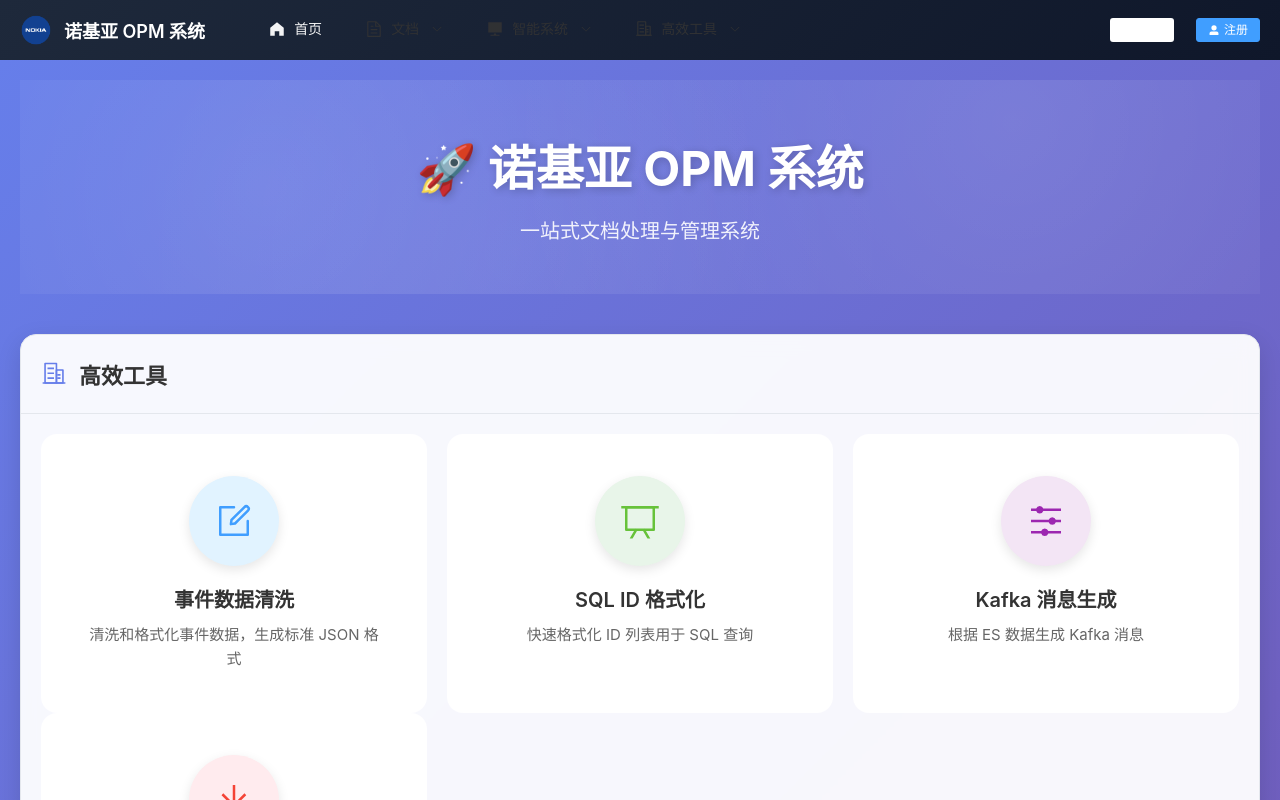
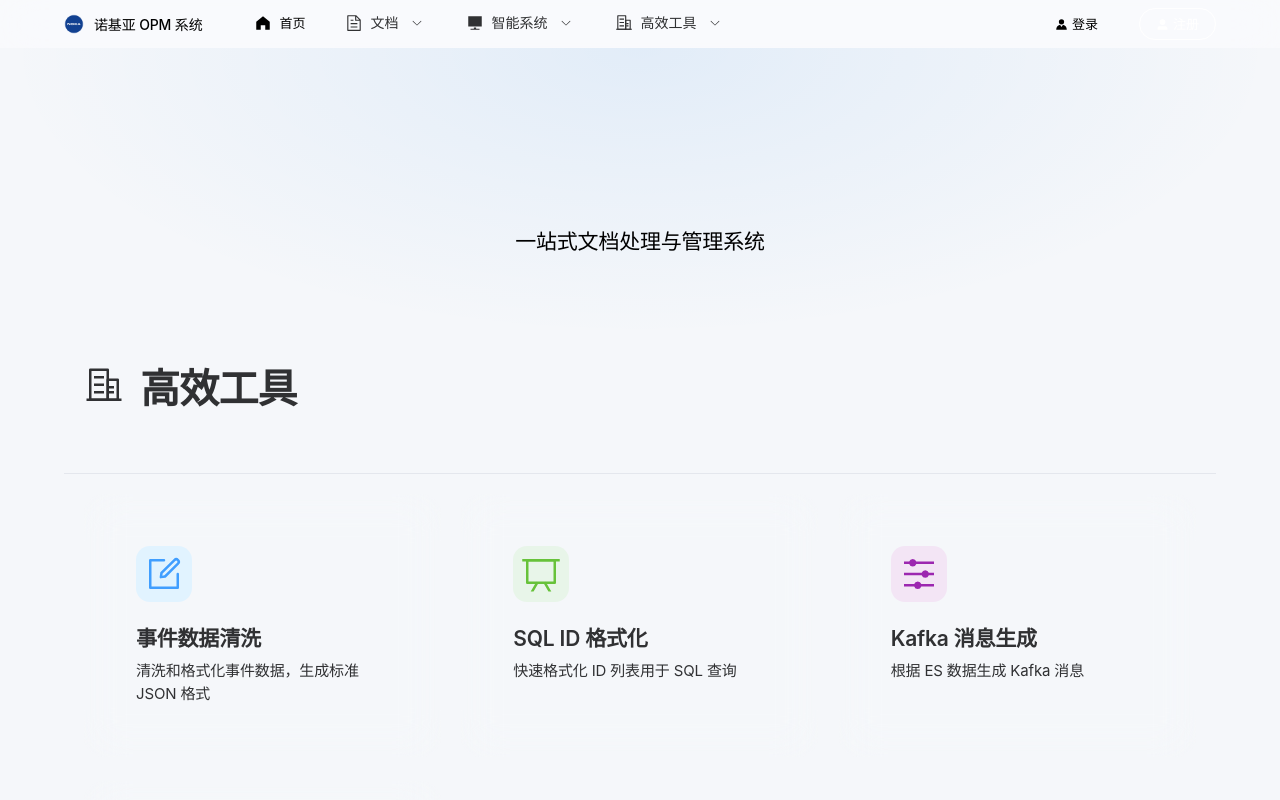
Before and after one commit to qbu889/OPMPlatform, a Vue app in the folder frontend/: page / in a window 1280 px wide. Shown: the top 800 px of the page. Built offline with nearby package versions, Linux system fonts and the light colour scheme.

Commit message:
new：前端风格调整

```diff
--- a/frontend/src/components/Header.vue
+++ b/frontend/src/components/Header.vue
@@ -264,111 +264,152 @@
 
 <style scoped>
 .header {
-  background: linear-gradient(135deg, #1e293b 0%, #0f172a 100%);
+  background: rgba(251, 251, 253, 0.8);
+  backdrop-filter: saturate(180%) blur(20px);
+  -webkit-backdrop-filter: saturate(180%) blur(20px);
+  border-bottom: 1px solid var(--apple-border);
   padding: 0;
   position: sticky;
   top: 0;
   z-index: 1000;
+  height: 48px;
+}
+
+/* Dark mode header */
+@media (prefers-color-scheme: dark) {
+  .header {
+    background: rgba(29, 29, 31, 0.72);
+  }
 }
 
 .header-content {
-  max-width: 1400px;
+  max-width: 1200px;
   margin: 0 auto;
   display: flex;
   align-items: center;
-  padding: 0 20px;
-  height: 60px;
+  padding: 0 24px;
+  height: 48px;
 }
 
 .logo {
   display: flex;
   align-items: center;
   cursor: pointer;
-  margin-right: 40px;
+  margin-right: 32px;
+  transition: opacity 0.2s ease;
+}
+
+.logo:hover {
+  opacity: 0.7;
 }
 
 .logo-icon {
-  height: 32px;
-  margin-right: 12px;
+  height: 20px;
+  margin-right: 10px;
 }
 
 .logo-text {
-  color: white;
-  font-weight: 600;
-  font-size: 18px;
+  color: var(--apple-text);
+  font-weight: 500;
+  font-size: 14px;
+  letter-spacing: -0.01em;
 }
 
 .el-menu {
   background: transparent;
   border: none;
   flex: 1;
+  height: 48px;
 }
 
 .el-menu-item,
 .el-sub-menu__title {
-  color: rgba(255, 255, 255, 0.95);
-  height: 60px;
-  line-height: 60px;
+  color: var(--apple-text-secondary);
+  height: 48px;
+  line-height: 48px;
+  font-size: 13px;
+  font-weight: 400;
+  padding: 0 16px;
+  transition: color 0.2s ease;
 }
 
 .el-menu-item:hover,
 .el-sub-menu__title:hover {
-  background: rgba(255, 255, 255, 0.1);
-  color: #fff;
+  background: transparent;
+  color: var(--apple-text);
 }
 
 .el-menu-item.is-active {
-  color: #409eff;
+  color: var(--apple-text);
+  font-weight: 500;
 }
 
-/* 子菜单样式 - 深色背景 */
+/* 子菜单样式 - Apple 风格 */
 .el-menu--popup {
-  background-color: #1e293b !important;
-  border-color: #334155 !important;
+  background-color: rgba(251, 251, 253, 0.95) !important;
+  backdrop-filter: saturate(180%) blur(20px);
+  border-color: var(--apple-border) !important;
+  border-radius: 12px;
+  padding: 8px 0;
+}
+
+@media (prefers-color-scheme: dark) {
+  .el-menu--popup {
+    background-color: rgba(30, 30, 30, 0.95) !important;
+  }
 }
 
 .el-menu--popup .el-menu-item {
-  color: rgba(255, 255, 255, 0.9) !important;
-  background-color: #1e293b !important;
+  color: var(--apple-text) !important;
+  background-color: transparent !important;
+  height: 36px;
+  line-height: 36px;
+  font-size: 13px;
+  border-radius: 6px;
+  margin: 2px 8px;
+  padding: 0 12px;
 }
 
 .el-menu--popup .el-menu-item:hover {
-  background: rgba(255, 255, 255, 0.1) !important;
-  color: #fff !important;
+  background: var(--apple-blue) !important;
+  color: white !important;
 }
 
 .el-menu--popup .el-menu-item.is-active {
-  color: #409eff !important;
+  color: var(--apple-blue) !important;
+  font-weight: 500;
 }
 
 /* 子菜单箭头颜色 */
 .el-sub-menu__icon-arrow {
-  color: rgba(255, 255, 255, 0.9);
+  color: var(--apple-text-secondary);
 }
 
 .user-menu {
   margin-left: auto;
   display: flex;
   align-items: center;
-  gap: 10px;
+  gap: 12px;
 }
 
 .user-info {
   display: flex;
   align-items: center;
   cursor: pointer;
-  color: white;
-  padding: 8px 12px;
-  border-radius: 4px;
-  transition: background 0.3s;
+  color: var(--apple-text);
+  padding: 6px 12px;
+  border-radius: 980px;
+  transition: all 0.2s ease;
+  font-size: 13px;
 }
 
 .user-info:hover {
-  background: rgba(255, 255, 255, 0.1);
+  background: var(--apple-bg-secondary);
 }
 
 .user-info .el-icon {
   margin-right: 6px;
+  font-size: 16px;
 }
 
 .user-info span:first-child {
@@ -376,32 +417,37 @@
 }
 
 .admin-badge {
-  background: #f56c6c;
+  background: #ff3b30;
   color: white;
-  font-size: 12px;
+  font-size: 11px;
   padding: 2px 8px;
-  border-radius: 10px;
+  border-radius: 980px;
+  font-weight: 500;
 }
 
 .el-button {
-  color: white;
-  border-color: rgba(255, 255, 255, 0.5);
+  color: var(--apple-text);
+  border-color: transparent;
+  background: transparent;
+  border-radius: 980px;
+  font-size: 13px;
+  height: 32px;
+  padding: 0 16px;
 }
 
 .el-button:hover {
-  color: white;
-  background-color: rgba(255, 255, 255, 0.1);
-  border-color: rgba(255, 255, 255, 0.8);
+  background: var(--apple-bg-secondary);
+  border-color: transparent;
 }
 
 .el-button--primary {
-  background-color: #409eff;
-  border-color: #409eff;
+  background-color: var(--apple-blue);
+  border-color: var(--apple-blue);
   color: white;
 }
 
 .el-button--primary:hover {
-  background-color: #66b1ff;
-  border-color: #66b1ff;
+  background-color: var(--apple-blue-hover);
+  border-color: var(--apple-blue-hover);
 }
 </style>
--- a/frontend/src/style.css
+++ b/frontend/src/style.css
@@ -1,86 +1,93 @@
 :root {
-  --text: #6b6375;
-  --text-h: #08060d;
-  --bg: #fff;
-  --border: #e5e4e7;
-  --code-bg: #f4f3ec;
-  --accent: #aa3bff;
-  --accent-bg: rgba(170, 59, 255, 0.1);
-  --accent-border: rgba(170, 59, 255, 0.5);
-  --social-bg: rgba(244, 243, 236, 0.5);
-  --shadow:
-    rgba(0, 0, 0, 0.1) 0 10px 15px -3px, rgba(0, 0, 0, 0.05) 0 4px 6px -2px;
+  /* Apple 风格配色 */
+  --apple-bg: #ffffff;
+  --apple-bg-secondary: #f5f5f7;
+  --apple-text: #1d1d1f;
+  --apple-text-secondary: #86868b;
+  --apple-blue: #0071e3;
+  --apple-blue-hover: #0077ed;
+  --apple-border: rgba(0, 0, 0, 0.1);
+  --apple-card-bg: rgba(255, 255, 255, 0.8);
+  --apple-shadow: 0 4px 24px rgba(0, 0, 0, 0.08);
+  --apple-shadow-hover: 0 8px 32px rgba(0, 0, 0, 0.12);
 
-  --sans: system-ui, 'Segoe UI', Roboto, sans-serif;
-  --heading: system-ui, 'Segoe UI', Roboto, sans-serif;
-  --mono: ui-monospace, Consolas, monospace;
+  /* 字体 */
+  --font-sf: -apple-system, BlinkMacSystemFont, 'SF Pro Display', 'SF Pro Text',
+             'Helvetica Neue', 'PingFang SC', 'Microsoft YaHei', sans-serif;
 
-  font: 18px/145% var(--sans);
-  letter-spacing: 0.18px;
-  color-scheme: light dark;
-  color: var(--text);
-  background: var(--bg);
+  font: 16px/1.5 var(--font-sf);
+  letter-spacing: -0.01em;
+  color-scheme: light;
+  color: var(--apple-text);
+  background: var(--apple-bg);
   font-synthesis: none;
   text-rendering: optimizeLegibility;
   -webkit-font-smoothing: antialiased;
   -moz-osx-font-smoothing: grayscale;
 
   @media (max-width: 1024px) {
-    font-size: 16px;
+    font-size: 14px;
   }
 }
 
 @media (prefers-color-scheme: dark) {
   :root {
-    --text: #9ca3af;
-    --text-h: #f3f4f6;
-    --bg: #16171d;
-    --border: #2e303a;
-    --code-bg: #1f2028;
-    --accent: #c084fc;
-    --accent-bg: rgba(192, 132, 252, 0.15);
-    --accent-border: rgba(192, 132, 252, 0.5);
-    --social-bg: rgba(47, 48, 58, 0.5);
-    --shadow:
-      rgba(0, 0, 0, 0.4) 0 10px 15px -3px, rgba(0, 0, 0, 0.25) 0 4px 6px -2px;
-  }
-
-  #social .button-icon {
-    filter: invert(1) brightness(2);
+    --apple-bg: #000000;
+    --apple-bg-secondary: #1d1d1f;
+    --apple-text: #f5f5f7;
+    --apple-text-secondary: #86868b;
+    --apple-blue: #2997ff;
+    --apple-blue-hover: #0077ed;
+    --apple-border: rgba(255, 255, 255, 0.1);
+    --apple-card-bg: rgba(30, 30, 30, 0.8);
+    --apple-shadow: 0 4px 24px rgba(0, 0, 0, 0.3);
+    --apple-shadow-hover: 0 8px 32px rgba(0, 0, 0, 0.4);
   }
 }
 
 body {
   margin: 0;
+  font-family: var(--font-sf);
 }
 
-h1,
-h2 {
-  font-family: var(--heading);
-  font-weight: 500;
-  color: var(--text-h);
+h1, h2, h3, h4, h5, h6 {
+  font-family: var(--font-sf);
+  font-weight: 600;
+  color: var(--apple-text);
+  letter-spacing: -0.02em;
 }
 
 h1 {
   font-size: 56px;
-  letter-spacing: -1.68px;
-  margin: 32px 0;
+  line-height: 1.07;
+  margin: 0 0 20px;
   @media (max-width: 1024px) {
-    font-size: 36px;
-    margin: 20px 0;
+    font-size: 40px;
   }
 }
+
 h2 {
-  font-size: 24px;
-  line-height: 118%;
-  letter-spacing: -0.24px;
-  margin: 0 0 8px;
+  font-size: 48px;
+  line-height: 1.08;
+  margin: 0 0 16px;
   @media (max-width: 1024px) {
-    font-size: 20px;
+    font-size: 32px;
   }
 }
+
+h3 {
+  font-size: 28px;
+  line-height: 1.14;
+  margin: 0 0 12px;
+  @media (max-width: 1024px) {
+    font-size: 24px;
+  }
+}
+
 p {
   margin: 0;
+  color: var(--apple-text-secondary);
+  line-height: 1.6;
 }
 
 code,
@@ -156,141 +163,27 @@
   }
 }
 
-#app {
-  width: 1126px;
-  max-width: 100%;
-  margin: 0 auto;
-  text-align: center;
-  border-inline: 1px solid var(--border);
-  min-height: 100svh;
-  display: flex;
-  flex-direction: column;
-  box-sizing: border-box;
+/* Apple 风格滚动条 */
+::-webkit-scrollbar {
+  width: 8px;
+  height: 8px;
 }
 
-#center {
-  display: flex;
-  flex-direction: column;
-  gap: 25px;
-  place-content: center;
-  place-items: center;
-  flex-grow: 1;
-
-  @media (max-width: 1024px) {
-    padding: 32px 20px 24px;
-    gap: 18px;
-  }
+::-webkit-scrollbar-track {
+  background: transparent;
 }
 
-#next-steps {
-  display: flex;
-  border-top: 1px solid var(--border);
-  text-align: left;
-
-  & > div {
-    flex: 1 1 0;
-    padding: 32px;
-    @media (max-width: 1024px) {
-      padding: 24px 20px;
-    }
-  }
-
-  .icon {
-    margin-bottom: 16px;
-    width: 22px;
-    height: 22px;
-  }
-
-  @media (max-width: 1024px) {
-    flex-direction: column;
-    text-align: center;
-  }
+::-webkit-scrollbar-thumb {
+  background: rgba(0, 0, 0, 0.2);
+  border-radius: 4px;
 }
 
-#docs {
-  border-right: 1px solid var(--border);
-
-  @media (max-width: 1024px) {
-    border-right: none;
-    border-bottom: 1px solid var(--border);
-  }
+::-webkit-scrollbar-thumb:hover {
+  background: rgba(0, 0, 0, 0.3);
 }
 
-#next-steps ul {
-  list-style: none;
-  padding: 0;
-  display: flex;
-  gap: 8px;
-  margin: 32px 0 0;
-
-  .logo {
-    height: 18px;
-  }
-
-  a {
-    color: var(--text-h);
-    font-size: 16px;
-    border-radius: 6px;
-    background: var(--social-bg);
-    display: flex;
-    padding: 6px 12px;
-    align-items: center;
-    gap: 8px;
-    text-decoration: none;
-    transition: box-shadow 0.3s;
-
-    &:hover {
-      box-shadow: var(--shadow);
-    }
-    .button-icon {
-      height: 18px;
-      width: 18px;
-    }
-  }
-
-  @media (max-width: 1024px) {
-    margin-top: 20px;
-    flex-wrap: wrap;
-    justify-content: center;
-
-    li {
-      flex: 1 1 calc(50% - 8px);
-    }
-
-    a {
-      width: 100%;
-      justify-content: center;
-      box-sizing: border-box;
-    }
-  }
+/* 选中文字样式 */
+::selection {
+  background: var(--apple-blue);
+  color: white;
 }
-
-#spacer {
-  height: 88px;
-  border-top: 1px solid var(--border);
-  @media (max-width: 1024px) {
-    height: 48px;
-  }
-}
-
-.ticks {
-  position: relative;
-  width: 100%;
-
-  &::before,
-  &::after {
-    content: '';
-    position: absolute;
-    top: -4.5px;
-    border: 5px solid transparent;
-  }
-
-  &::before {
-    left: 0;
-    border-left-color: var(--border);
-  }
-  &::after {
-    right: 0;
-    border-right-color: var(--border);
-  }
-}
--- a/frontend/src/views/Home.vue
+++ b/frontend/src/views/Home.vue
@@ -180,16 +180,16 @@
 
 <style scoped>
 .home-container {
-  padding: 20px;
-  background: linear-gradient(135deg, #667eea 0%, #764ba2 100%);
-  min-height: 100vh;
+  min-height: calc(100vh - 48px);
 }
 
+/* Hero 区域 - Apple 风格 */
 .header {
   text-align: center;
-  padding: 50px 0;
-  margin-bottom: 40px;
+  padding: 80px 20px 60px;
+  background: var(--apple-bg);
   position: relative;
+  overflow: hidden;
 }
 
 .header::before {
@@ -199,124 +199,151 @@
   left: 0;
   right: 0;
   bottom: 0;
-  background: radial-gradient(circle at 20% 50%, rgba(255, 255, 255, 0.1) 0%, transparent 50%),
-              radial-gradient(circle at 80% 20%, rgba(255, 255, 255, 0.1) 0%, transparent 50%),
-              radial-gradient(circle at 40% 80%, rgba(255, 255, 255, 0.05) 0%, transparent 50%);
+  background: radial-gradient(ellipse at 50% 0%, rgba(0, 113, 227, 0.08) 0%, transparent 70%);
   pointer-events: none;
 }
 
 .header h1 {
-  font-size: 48px;
-  color: white;
-  margin-bottom: 15px;
+  font-size: 56px;
   font-weight: 700;
-  text-shadow: 2px 2px 8px rgba(0, 0, 0, 0.2);
+  letter-spacing: -0.025em;
+  margin: 0 0 16px;
+  background: linear-gradient(135deg, var(--apple-text) 0%, var(--apple-text-secondary) 100%);
+  -webkit-background-clip: text;
+  -webkit-text-fill-color: transparent;
+  background-clip: text;
   position: relative;
   z-index: 1;
 }
 
 .header p {
-  font-size: 20px;
-  color: rgba(255, 255, 255, 0.9);
+  font-size: 21px;
+  font-weight: 400;
+  color: var(--apple-text-secondary);
   position: relative;
   z-index: 1;
+  letter-spacing: -0.01em;
 }
 
+/* 章节卡片 */
 .section-card {
-  margin-bottom: 35px;
-  border-radius: 16px;
-  box-shadow: 0 8px 24px rgba(0, 0, 0, 0.12);
-  transition: all 0.3s ease;
-  backdrop-filter: blur(10px);
-  background: rgba(255, 255, 255, 0.95);
-}
-
-.section-card:hover {
-  transform: translateY(-5px);
-  box-shadow: 0 12px 32px rgba(0, 0, 0, 0.18);
+  max-width: 1200px;
+  margin: 0 auto 60px;
+  padding: 0 24px;
+  border: none;
+  background: transparent;
+  box-shadow: none;
+  backdrop-filter: none;
 }
 
 .section-header {
   display: flex;
   align-items: center;
-  font-size: 22px;
+  font-size: 40px;
   font-weight: 700;
-  color: #333;
-  padding: 5px 0;
+  color: var(--apple-text);
+  padding: 0 0 40px;
+  letter-spacing: -0.02em;
 }
 
 .section-header .el-icon {
-  margin-right: 12px;
-  font-size: 26px;
-  color: #667eea;
+  margin-right: 16px;
+  font-size: 40px;
+  color: var(--apple-blue);
+}
+
+/* 功能卡片网格 */
+.el-row {
+  margin: 0 -12px;
+}
+
+.el-col {
+  padding: 0 12px;
+  margin-bottom: 24px;
 }
 
 .feature-card {
   cursor: pointer;
-  transition: all 0.3s cubic-bezier(0.4, 0, 0.2, 1);
-  border-radius: 16px;
-  padding: 20px;
-  text-align: center;
-  border: 2px solid transparent;
+  transition: all 0.4s cubic-bezier(0.25, 0.46, 0.45, 0.94);
+  border-radius: 20px;
+  padding: 32px;
+  text-align: left;
+  border: none;
   height: 100%;
   display: flex;
   flex-direction: column;
   justify-content: space-between;
+  background: var(--apple-card-bg);
+  box-shadow: var(--apple-shadow);
+  backdrop-filter: blur(20px);
 }
 
 .feature-card:hover {
-  transform: translateY(-8px) scale(1.02);
-  border-color: #667eea;
-  box-shadow: 0 12px 28px rgba(102, 126, 234, 0.25);
+  transform: translateY(-4px);
+  box-shadow: var(--apple-shadow-hover);
 }
 
 .feature-icon {
-  width: 90px;
-  height: 90px;
-  border-radius: 50%;
+  width: 56px;
+  height: 56px;
+  border-radius: 14px;
   display: flex;
   align-items: center;
   justify-content: center;
-  margin: 0 auto 18px;
+  margin: 0 0 20px;
   transition: all 0.3s ease;
-  box-shadow: 0 4px 12px rgba(0, 0, 0, 0.1);
 }
 
 .feature-card:hover .feature-icon {
-  transform: scale(1.1) rotate(5deg);
-  box-shadow: 0 6px 16px rgba(0, 0, 0, 0.15);
+  transform: scale(1.05);
 }
 
 .feature-card h3 {
-  font-size: 20px;
-  color: #333;
-  margin: 15px 0 10px;
+  font-size: 21px;
   font-weight: 600;
+  color: var(--apple-text);
+  margin: 0 0 8px;
+  letter-spacing: -0.01em;
 }
 
 .feature-card p {
   font-size: 15px;
-  color: #666;
-  line-height: 1.6;
+  color: var(--apple-text-secondary);
+  line-height: 1.5;
   margin: 0;
+  letter-spacing: -0.01em;
 }
 
 /* 响应式调整 */
 @media (max-width: 768px) {
+  .header {
+    padding: 60px 20px 40px;
+  }
+
   .header h1 {
-    font-size: 36px;
+    font-size: 40px;
   }
 
   .header p {
-    font-size: 16px;
+    font-size: 17px;
+  }
+
+  .section-header {
+    font-size: 32px;
+    padding: 0 0 30px;
   }
 
   .section-card {
-    margin-bottom: 25px;
+    margin-bottom: 40px;
+    padding: 0 16px;
   }
 
   .feature-card {
-    margin-bottom: 15px;
+    padding: 24px;
+  }
+
+  .el-col {
+    margin-bottom: 16px;
   }
 }
 </style>
```
Also changed, not shown: frontend/src/views/tools/CleanEventPage.vue (+13 -9 lines).
